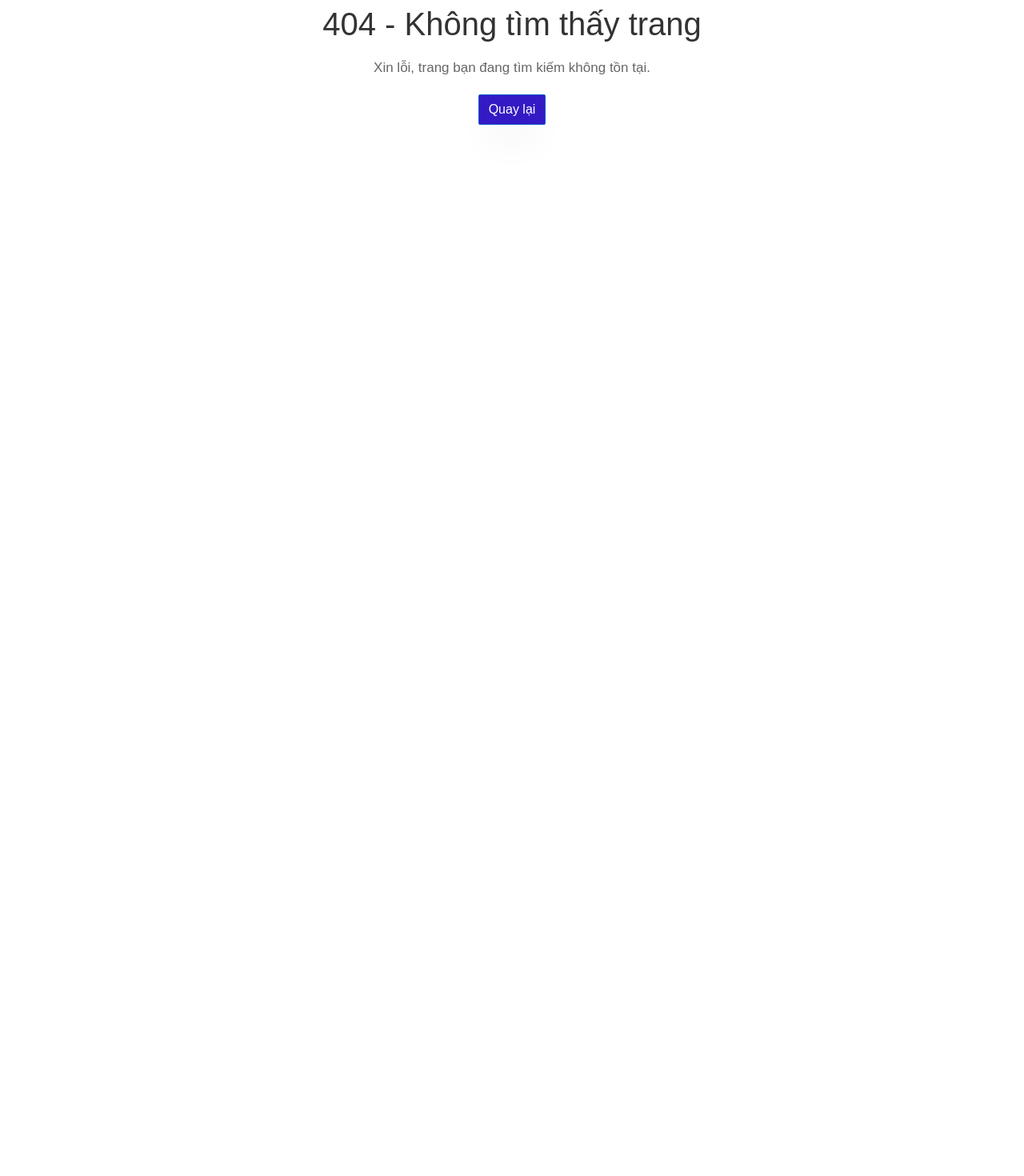
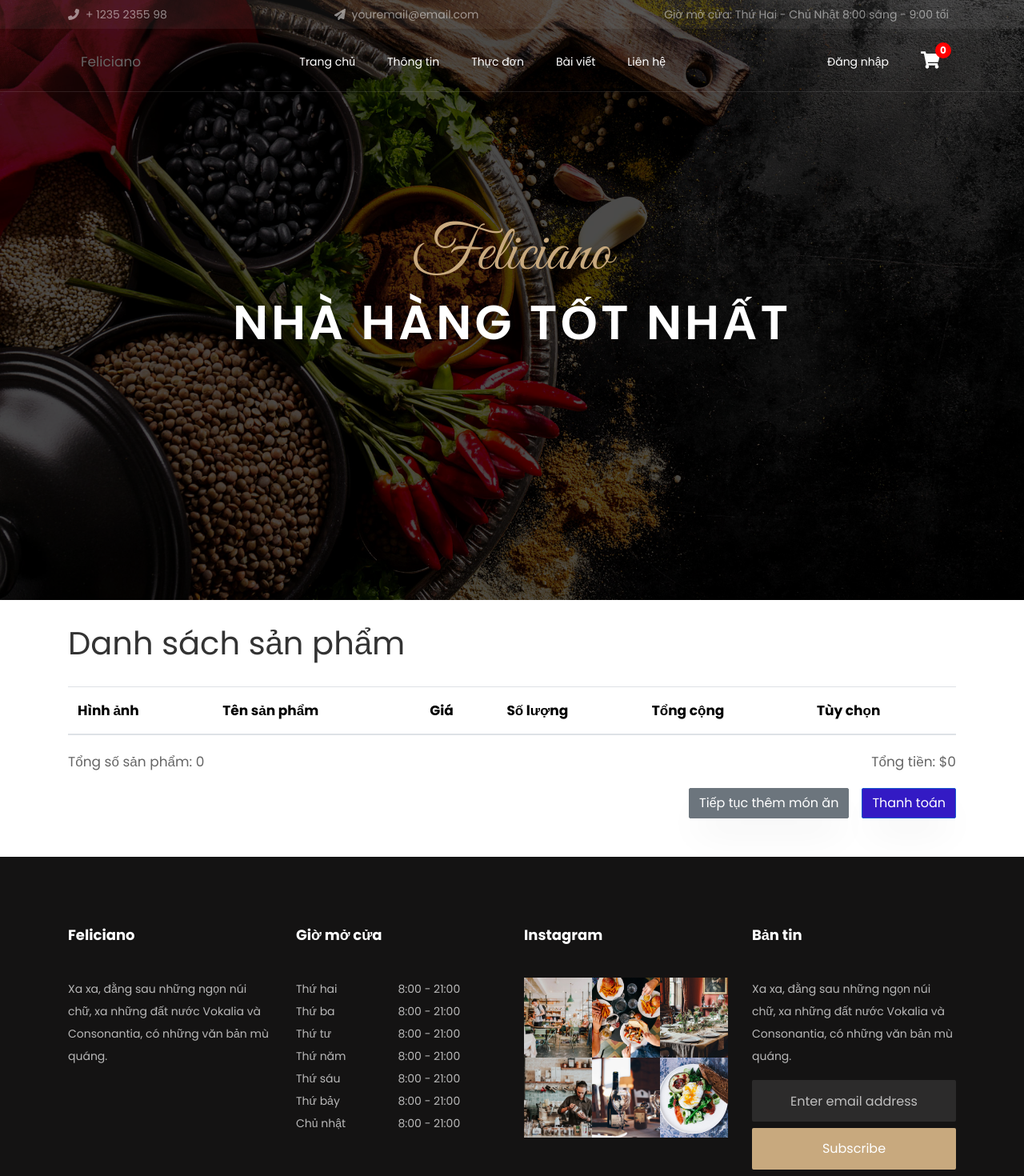
Before and after one commit to davilnam/food_order, a React (Create React App) app: page /cart-detail-page in a window 1280 px wide. Before the commit this address led to /not-found. Shown: the top 1470 px of the page at 80% size. Before the commit the page ends 800 px from the top, so only its background shows below. Built offline with nearby package versions, Linux system fonts and the light colour scheme.

Commit message:
replace route

```diff
--- a/src/App.js
+++ b/src/App.js
@@ -28,28 +28,28 @@ const App = () => {
 
   return (
     <Routes>
-      <Route path="/" element={<LayoutUser />}>
-        <Route path="/" element={<Home />}></Route>
-        <Route path="about" element={<PageAbout />}></Route>
-        <Route path="blog" element={<PagePost />}></Route>
-        <Route path="contact" element={<PageContact />}></Route>
-        <Route path="menu" element={<PageMenu />}></Route>
-        <Route path="cart" element={<Cart />}></Route>
-        <Route path="payment" element={<Payment />}></Route>
+        <Route path="/" element={<LayoutUser />}>
+        <Route path="home-page" element={<Home />}></Route>
+        <Route path="about-page" element={<PageAbout />}></Route>
+        <Route path="blog-page" element={<PagePost />}></Route>
+        <Route path="contact-page" element={<PageContact />}></Route>
+        <Route path="menu-page" element={<PageMenu />}></Route>
+        <Route path="cart-detail-page" element={<Cart />}></Route>
+        <Route path="get-pay-page" element={<Payment />}></Route>
         {/* Sử dụng Route param để truyền id vào FoodDetail */}
-        <Route path="foodDetail/:id" element={<FoodDetail />}></Route>
-        <Route path="login" element={<Login />}></Route>
-        <Route path="register" element={<Register />}></Route>
+        <Route path="food-detail/:id" element={<FoodDetail />}></Route>
+        <Route path="login-page" element={<Login />}></Route>
+        <Route path="register-page" element={<Register />}></Route>
         {/* Thêm một Route cuối cùng với path="*" để xử lý các trang không hợp lệ */}
         <Route path="*" element={<Navigate to="/not-found" />} />
       </Route>
       {isLoggedIn && isAdmin && (
         <Route path="/admin" element={<Layout />}>
           <Route path="dashboard" element={<DashBoard />}></Route>
-          <Route path="managerOrder" element={<OrderManagement />}></Route>
-          <Route path="managerAccount" element={<AccountManagement />}></Route>
-          <Route path="category" element={<CategoryManagement />}></Route>
-          <Route path="managerFood" element={<ProductManagement />}></Route>
+          <Route path="manager-order" element={<OrderManagement />}></Route>
+          <Route path="manager-account" element={<AccountManagement />}></Route>
+          <Route path="manager-category" element={<CategoryManagement />}></Route>
+          <Route path="manager-food" element={<ProductManagement />}></Route>
           {/* Thêm một Route cuối cùng với path="*" để xử lý các trang không hợp lệ */}
           <Route path="*" element={<Navigate to="/not-found" />} />
         </Route>
--- a/src/components/Header/Header.js
+++ b/src/components/Header/Header.js
@@ -82,7 +82,7 @@ const Header = () => {
             <ul className="navbar-nav ml-auto">
               <li className="nav-item">
                 <NavLink
-                  to="/"
+                  to="/home-page"
                   className={({ isActive }) => {
                     const activeClass = isActive ? "activeHome" : "";
                     return `nav-link ${activeClass}`;
@@ -93,7 +93,7 @@ const Header = () => {
               </li>
               <li className="nav-item">
                 <NavLink
-                  to="/about"
+                  to="/about-page"
                   className={({ isActive }) => {
                     const activeClass = isActive ? "activeHome" : "";
                     return `nav-link ${activeClass}`;
@@ -104,7 +104,7 @@ const Header = () => {
               </li>
               <li className="nav-item">
                 <NavLink
-                  to="/menu"
+                  to="/menu-page"
                   className={({ isActive }) => {
                     const activeClass = isActive ? "activeHome" : "";
                     return `nav-link ${activeClass}`;
@@ -115,7 +115,7 @@ const Header = () => {
               </li>
               <li className="nav-item">
                 <NavLink
-                  to="/blog"
+                  to="/blog-page"
                   className={({ isActive }) => {
                     const activeClass = isActive ? "activeHome" : "";
                     return `nav-link ${activeClass}`;
@@ -126,7 +126,7 @@ const Header = () => {
               </li>
               <li className="nav-item">
                 <NavLink
-                  to="/contact"
+                  to="/contact-page"
                   className={({ isActive }) => {
                     const activeClass = isActive ? "activeHome" : "";
                     return `nav-link ${activeClass}`;
@@ -147,7 +147,7 @@ const Header = () => {
                   </button>
                 </li>
                 <li className="nav-item">
-                  <NavLink to="/cart" className="nav-link">
+                  <NavLink to="/cart-detail-page" className="nav-link">
                     <div
                       className="cart-icon"
                       style={{
@@ -169,12 +169,12 @@ const Header = () => {
             ) : (
               <ul className="navbar-nav ml-auto">
                 <li className="nav-item">
-                  <NavLink to="/login" className="nav-link">
+                  <NavLink to="/login-page" className="nav-link">
                     Đăng nhập
                   </NavLink>
                 </li>
                 <li className="nav-item">
-                  <NavLink to="/cart" className="nav-link">
+                  <NavLink to="/cart-detail-page" className="nav-link">
                     <div
                       className="cart-icon"
                       style={{
--- a/src/components/cart/Cart.js
+++ b/src/components/cart/Cart.js
@@ -98,10 +98,10 @@ const Cart = () => {
       </div>
       <div className="text-right pb-5">
         <button className="btn btn-secondary mr-3">
-          <Link to="/menu" style={{color: "white"}}>Tiếp tục thêm món ăn</Link>
+          <Link to="/menu-page" style={{color: "white"}}>Tiếp tục thêm món ăn</Link>
         </button>
         <button className="btn btn-primary">
-          <Link to="/payment" style={{color: "white"}}>Thanh toán</Link>
+          <Link to="/get-pay-page" style={{color: "white"}}>Thanh toán</Link>
         </button>
       </div>
     </div>
```
